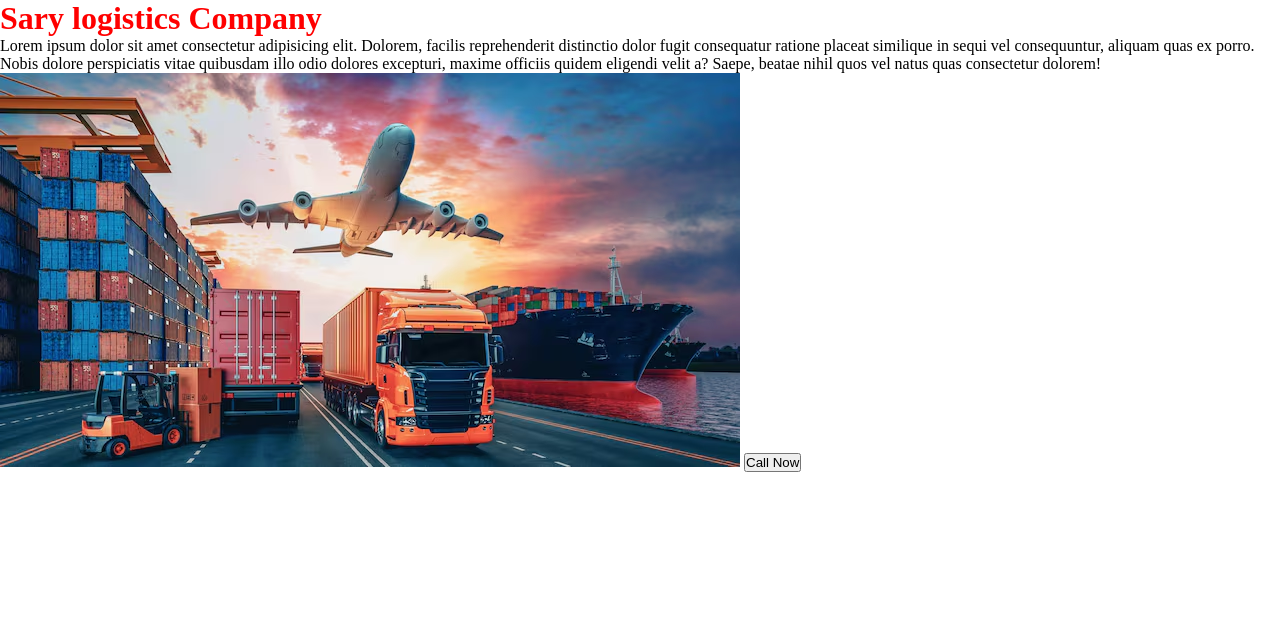
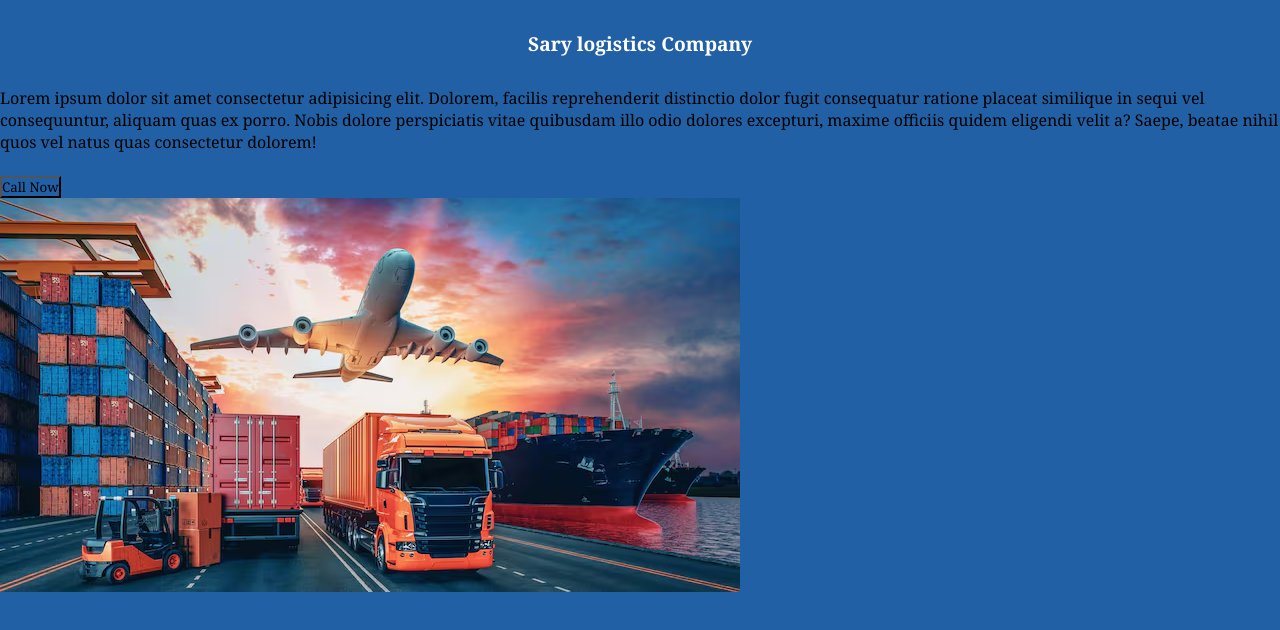
Before and after one commit to easinmahmud22-source/logistic-services-company, a plain HTML site: page index.html in a window 1280 px wide. Drawn offline with Linux system fonts and the light colour scheme.

Commit message:
Added some css propertys for div and h1

```diff
--- a/css/style.css
+++ b/css/style.css
@@ -1,7 +1,18 @@
 *{
     margin:0px;
     padding:0px;
+    background:#2260A6;
+    font-family: Georgia, 'Times New Roman', Times, serif;
 }
 h1{
-    color:red;
+    color: white;
+    text-align:center;
+    font-family:Georgia, 'Times New Roman', Times, serif;
+    font-size:larger;
+    font-weight:bolder;
+    padding:20px;
+    margin:10px;
 }
+.header{
+
+}
--- a/index.html
+++ b/index.html
@@ -7,8 +7,12 @@
     <link rel="stylesheet" href="css/style.css">
 </head>
 <body>
-    <H1>Sary logistics Company</H1>
-    <p>Lorem ipsum dolor sit amet consectetur adipisicing elit. Dolorem, facilis reprehenderit distinctio dolor fugit consequatur ratione placeat similique in sequi vel consequuntur, aliquam quas ex porro. Nobis dolore perspiciatis vitae quibusdam illo odio dolores excepturi, maxime officiis quidem eligendi velit a? Saepe, beatae nihil quos vel natus quas consectetur dolorem!</p>
-    <img src="images/air-cargo.avif" alt="">
-    <button>Call Now</button>
+    <div class="header">
+        <H1>Sary logistics Company</H1>
+        <p class="p">Lorem ipsum dolor sit amet consectetur adipisicing elit. Dolorem, facilis reprehenderit distinctio dolor fugit consequatur ratione placeat similique in sequi vel consequuntur, aliquam quas ex porro. Nobis dolore perspiciatis vitae quibusdam illo odio dolores excepturi, maxime officiis quidem eligendi velit a? Saepe, beatae nihil quos vel natus quas consectetur dolorem!</p>
+        <br>
+        <button class="btn">Call Now</button>
+        <br>
+        <img src="images/air-cargo.avif" alt="">
+    </div>
 </html>
```
